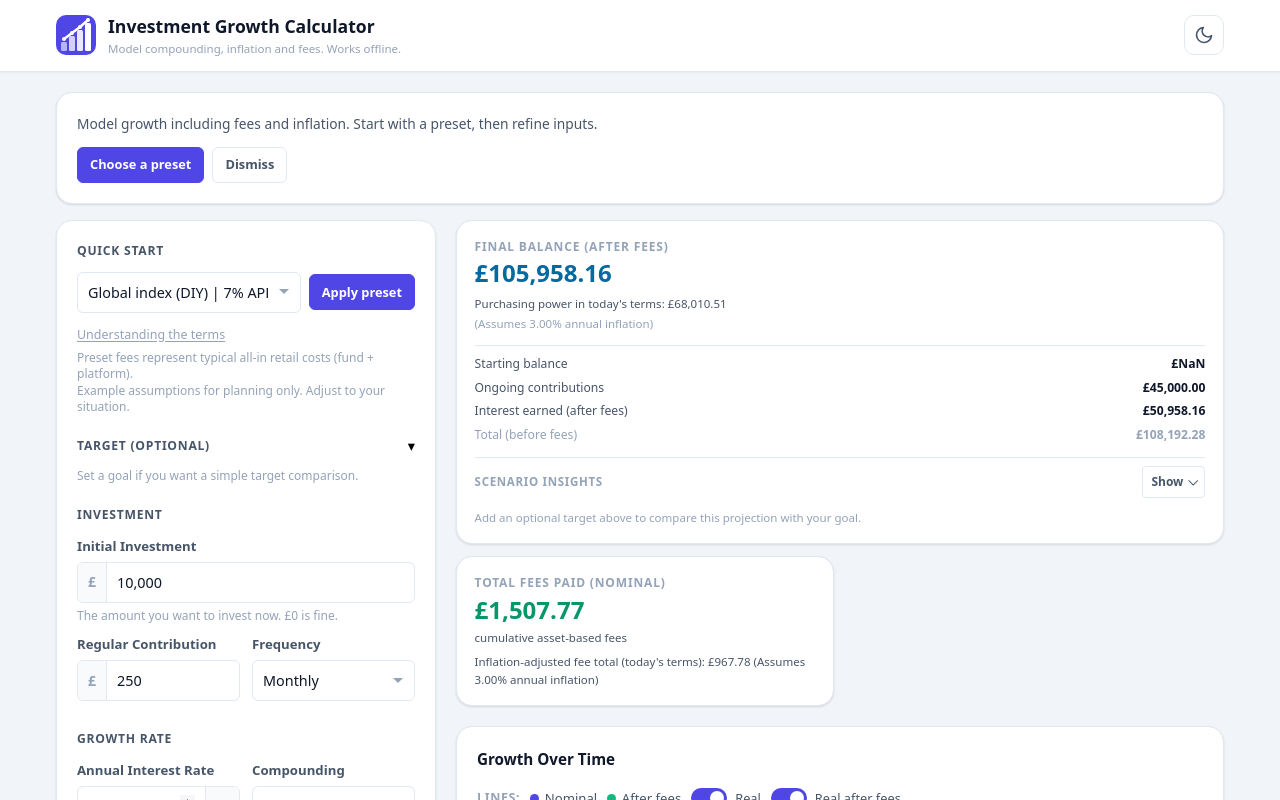
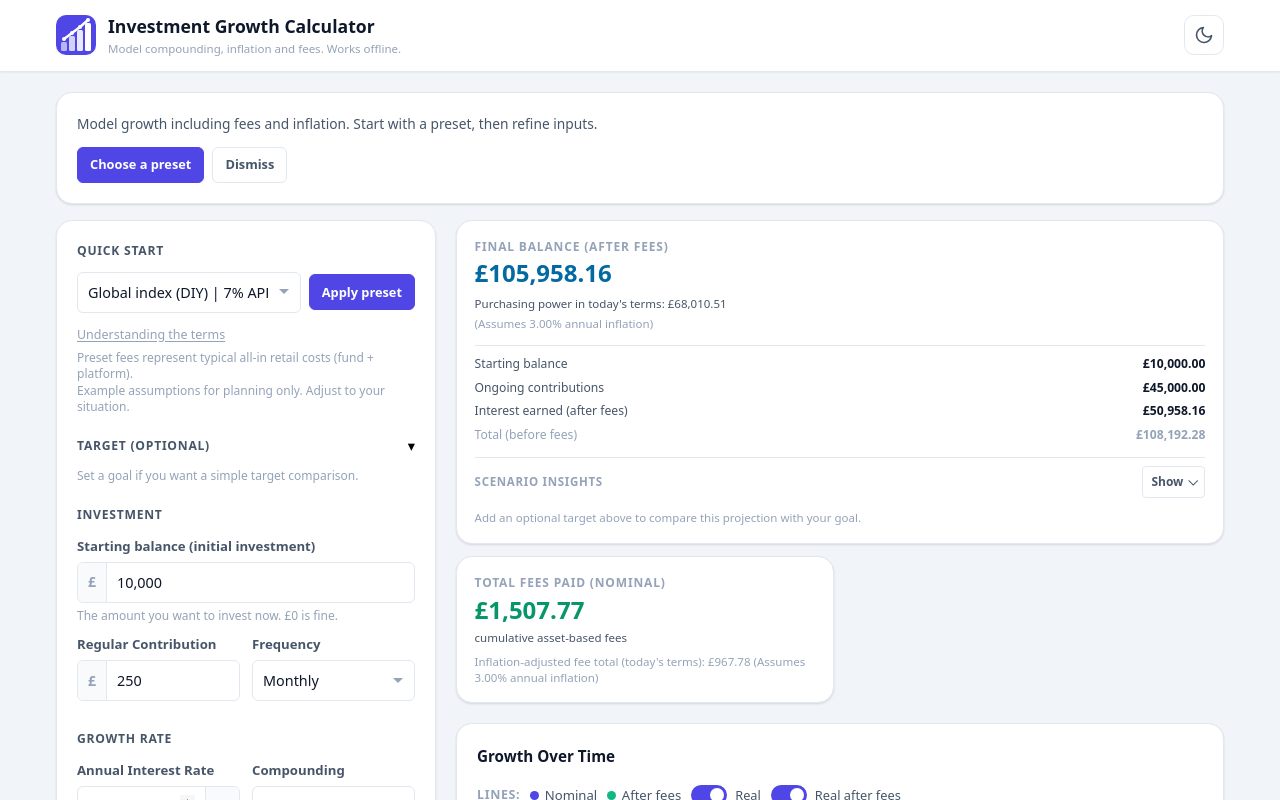
Before and after one commit to HenryBerkin/compound-toolkit, a React (Vite) app: page / in a window 1280 px wide. Shown: the top 800 px of the page. Built offline with nearby package versions, Linux system fonts and the light colour scheme.

Commit message:
ux: clarify starting balance and fee copy context

```diff
--- a/src/App.tsx
+++ b/src/App.tsx
@@ -309,6 +309,7 @@ export default function App() {
               <>
                 <ResultsSummary
                   result={result}
+                  principal={validInputs.principal}
                   inflationRate={validInputs.inflationRate}
                   annualFeeRate={validInputs.annualFeeRate}
                   targetToday={targetToday}
--- a/src/components/CalculatorForm.tsx
+++ b/src/components/CalculatorForm.tsx
@@ -185,7 +185,7 @@ export const CalculatorForm: FC<Props> = ({ form, errors, onChange, activePreset
 
         <Field
           id="principal"
-          label="Initial Investment"
+          label="Starting balance (initial investment)"
           error={errors.principal}
           hint="The amount you want to invest now. £0 is fine."
         >
--- a/src/index.css
+++ b/src/index.css
@@ -733,6 +733,12 @@ select.form-control {
   color: var(--color-text-muted);
 }
 
+.summary-sub--fee-real {
+  margin-top: 0.2rem;
+  color: var(--color-text-muted);
+  line-height: 1.4;
+}
+
 .summary-breakdown {
   margin-top: 0.5rem;
   padding-top: 0.5rem;
```
